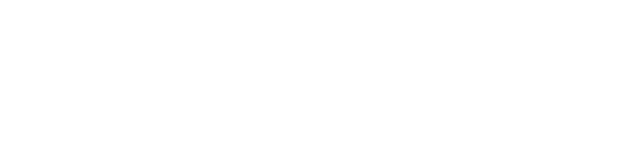
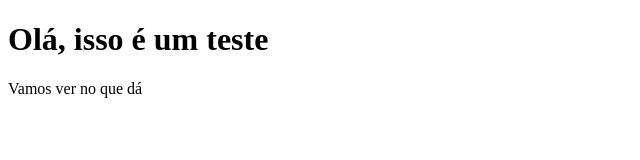
Before and after one commit to Gustavo1471/aulagit, a plain HTML site: page index.html in a window 1280 px wide. Shown: the whole page, without its empty margins (0-640 px from the left). Drawn offline with Linux system fonts and the light colour scheme.

Commit message:
Adicionando o parágrafo no meu site

```diff
--- a/index.html
+++ b/index.html
@@ -4,6 +4,9 @@
     <title>Projeto</title>
 </head>
 <body>
-
+    <h1>Olá, isso é um teste</h1>
+    <p>
+        Vamos ver no que dá
+    </p>
 </body>
 </html>
```
